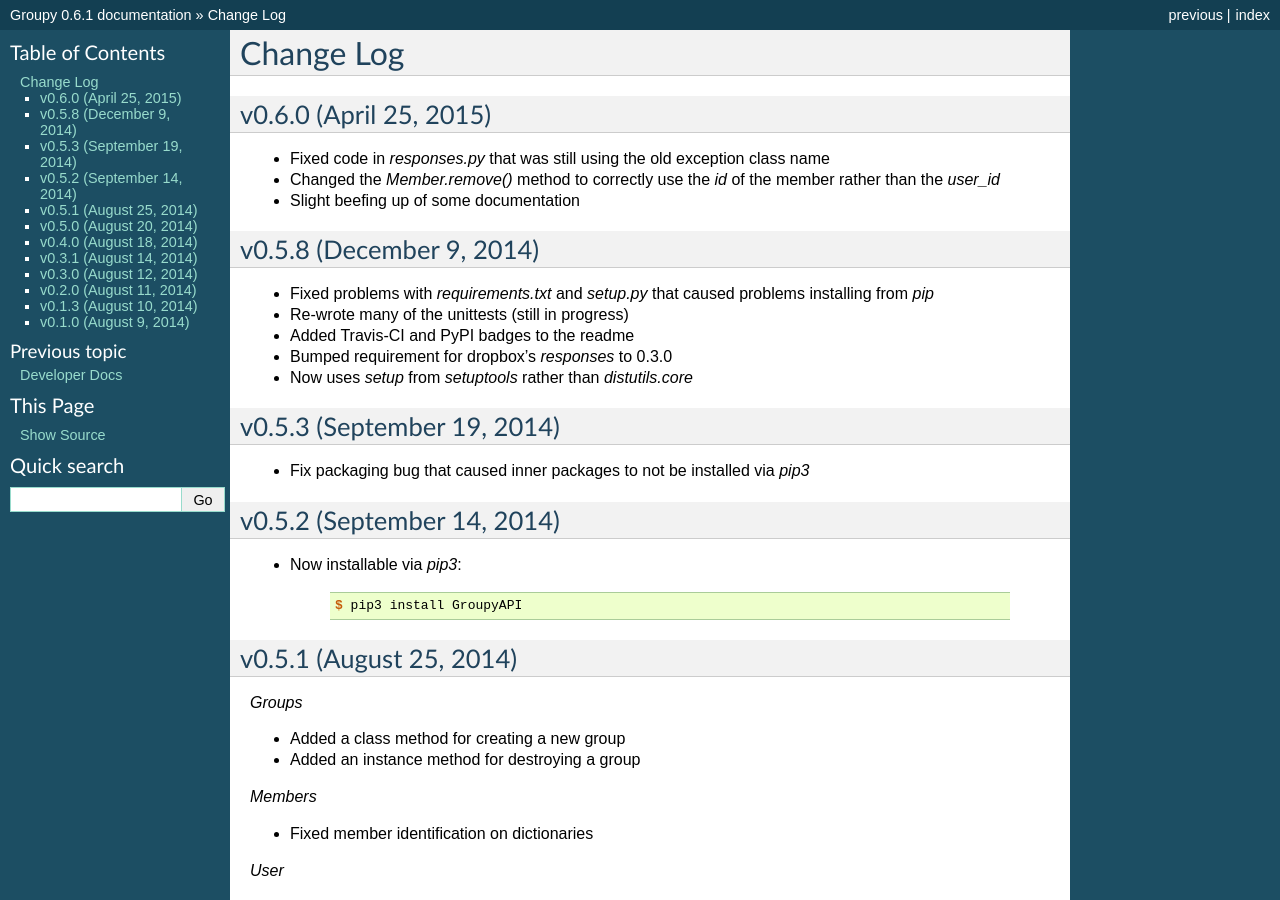
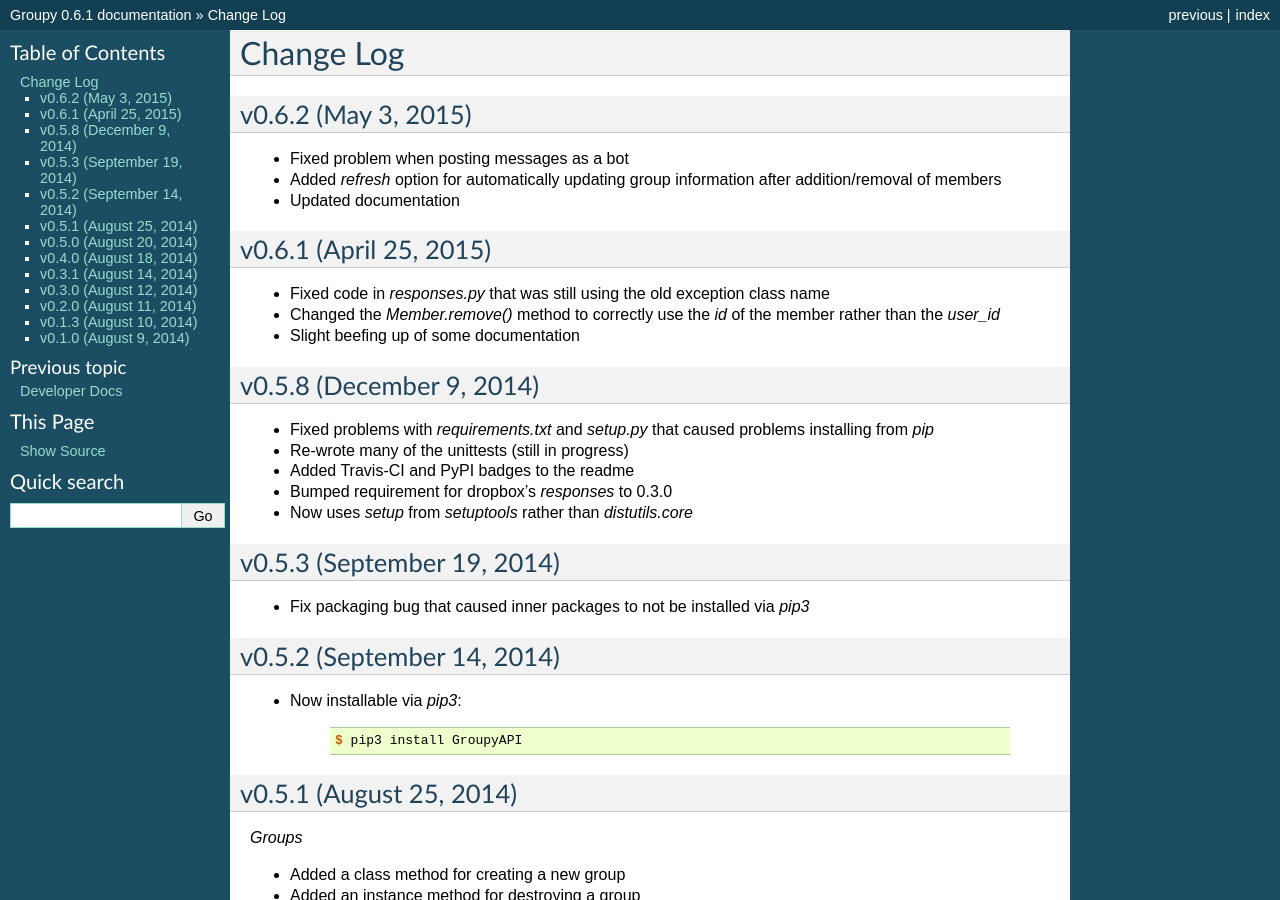
Before and after one commit to rhgrant10/Groupy, a Sphinx documentation site: the page built from docs/pages/changelog.rst, in a window 1280 px wide and 900 px high. Built offline with Sphinx 7.4.7, drawn with Linux system fonts in a browser that asks for light colours.

Commit message:
Added changelog for v0.6.2

```diff
--- a/docs/pages/changelog.rst
+++ b/docs/pages/changelog.rst
@@ -2,7 +2,14 @@
 Change Log
 ==========
 
-v0.6.0 (April 25, 2015)
+v0.6.2 (May 3, 2015)
+=========================
+
+- Fixed problem when posting messages as a bot
+- Added `refresh` option for automatically updating group information after addition/removal of members
+- Updated documentation
+
+v0.6.1 (April 25, 2015)
 =========================
 
 - Fixed code in `responses.py` that was still using the old exception class name
```
